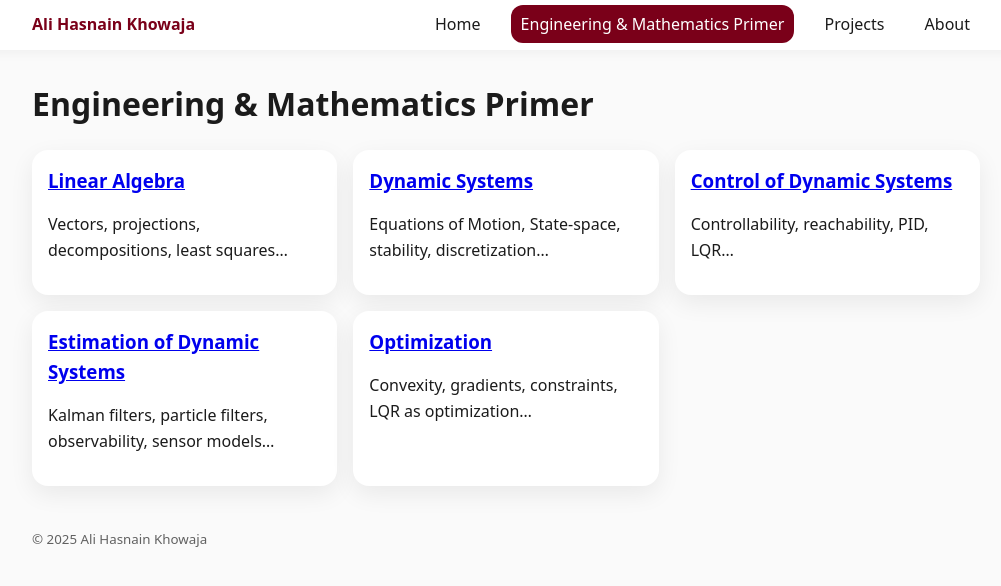
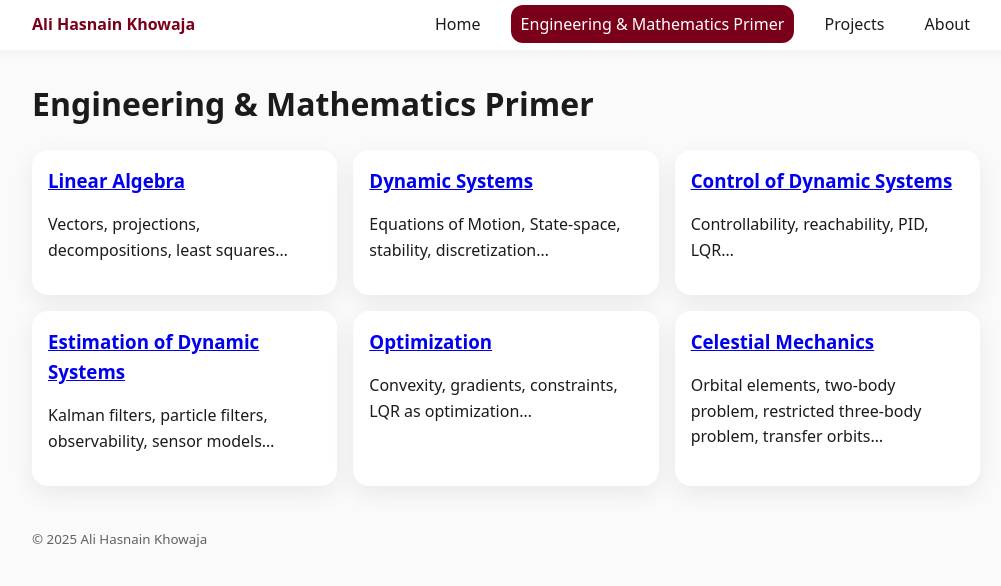
Before and after one commit to khowaja17/khowaja17.github.io, a Jekyll site: the page built from primer.md, in a window 1280 px wide. Shown: the top 586 px of the page, without its empty margins (134-1135 px from the left). Built offline with Jekyll 4.4.1, drawn with Linux system fonts in a browser that asks for light colours.

Commit message:
Update primer.md

```diff
--- a/primer.md
+++ b/primer.md
@@ -27,4 +27,8 @@ permalink: /primer/
     <h3><a href="{{ '/primer/optimization/' | relative_url }}">Optimization</a></h3>
     <p>Convexity, gradients, constraints, LQR as optimization…</p>
   </div>
+  <div class="card">
+    <h3><a href="{{ '/primer/celestial-mechanics/' | relative_url }}">Celestial Mechanics</a></h3>
+    <p>Orbital elements, two-body problem, restricted three-body problem, transfer orbits…</p>
+  </div>
 </div>
```
